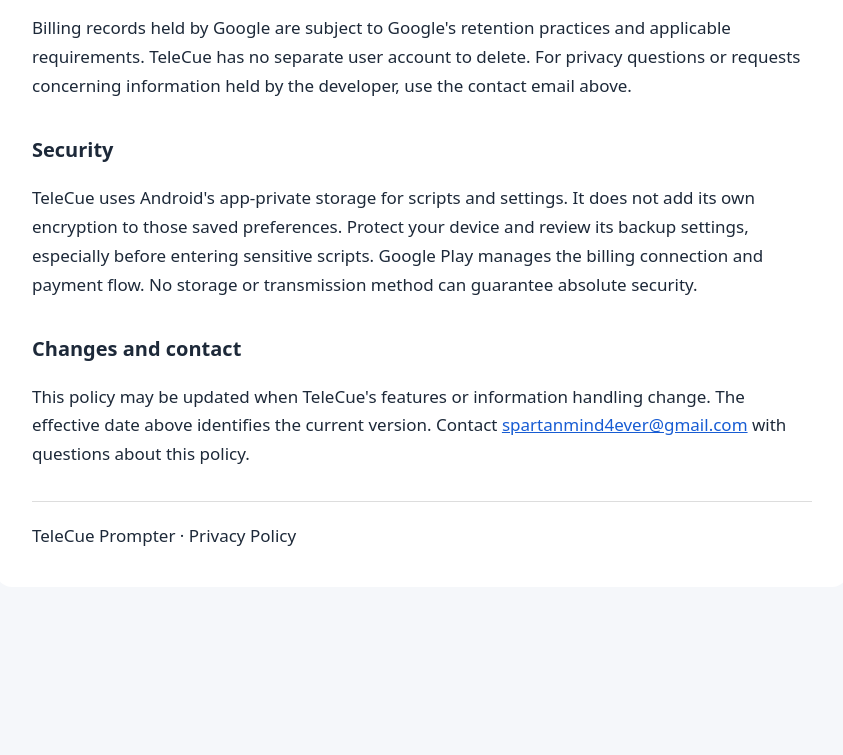
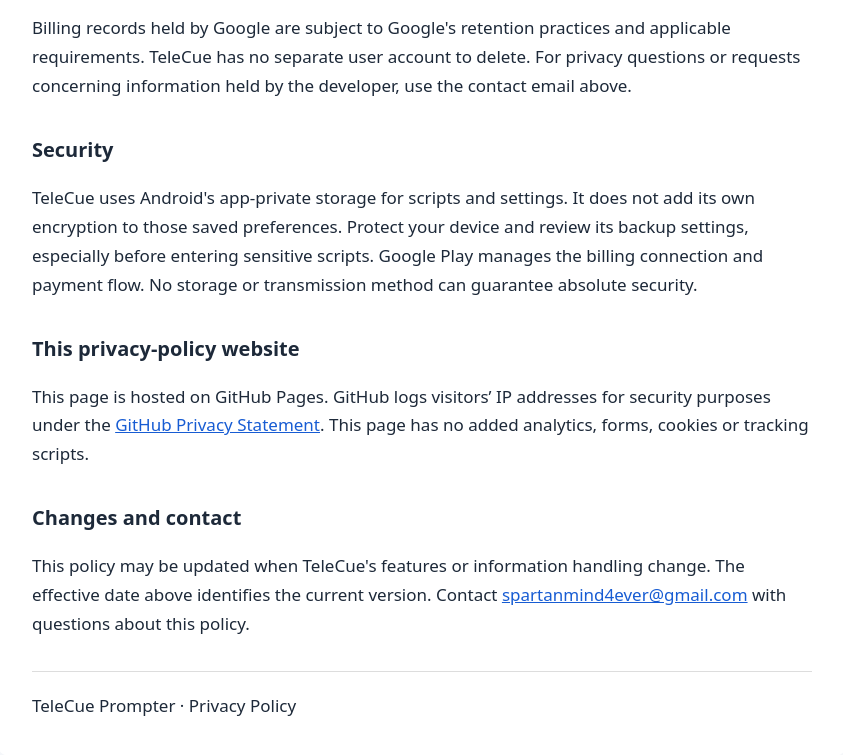
Before and after one commit to learningmonk14/telecue-privacy, a plain HTML site: page index.html in a window 1280 px wide. Shown: the part 2189-2944 px from the top of the page, without its empty margins (218-1061 px from the left). Before the commit the page ends 2816 px from the top, so only its background shows below. Drawn offline with Linux system fonts and the light colour scheme.

Commit message:
Explain GitHub Pages security logging

```diff
--- a/index.html
+++ b/index.html
@@ -22,6 +22,8 @@
 <p>Billing records held by Google are subject to Google's retention practices and applicable requirements. TeleCue has no separate user account to delete. For privacy questions or requests concerning information held by the developer, use the contact email above.</p>
 <h2>Security</h2>
 <p>TeleCue uses Android's app-private storage for scripts and settings. It does not add its own encryption to those saved preferences. Protect your device and review its backup settings, especially before entering sensitive scripts. Google Play manages the billing connection and payment flow. No storage or transmission method can guarantee absolute security.</p>
+<h2>This privacy-policy website</h2>
+<p>This page is hosted on GitHub Pages. GitHub logs visitors’ IP addresses for security purposes under the <a href="https://docs.github.com/en/site-policy/privacy-policies/github-general-privacy-statement">GitHub Privacy Statement</a>. This page has no added analytics, forms, cookies or tracking scripts.</p>
 <h2>Changes and contact</h2>
 <p>This policy may be updated when TeleCue's features or information handling change. The effective date above identifies the current version. Contact <a href="mailto:spartanmind4ever@gmail.com">spartanmind4ever@gmail.com</a> with questions about this policy.</p>
 <footer>TeleCue Prompter · Privacy Policy</footer></main></body></html>
```
